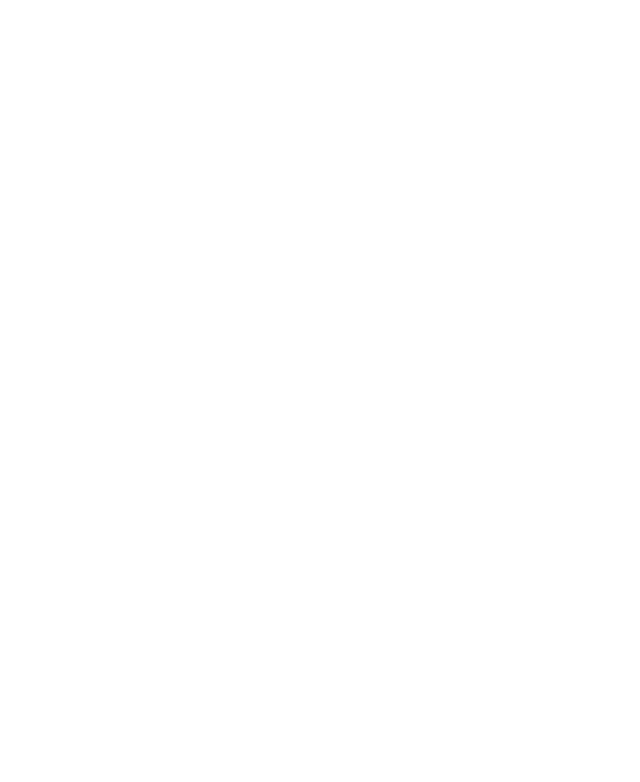
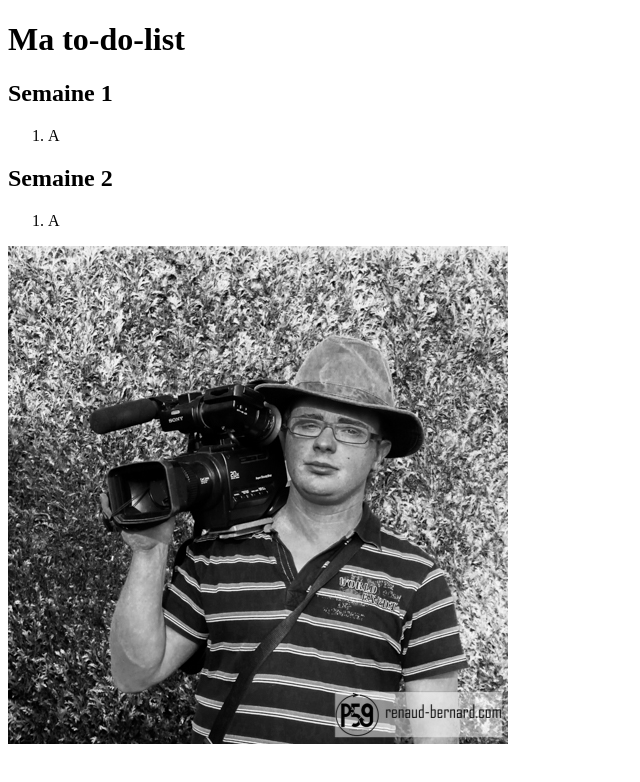
Before and after one commit to RenaudBernard59/S02-Final-Project-1-To-do-list, a plain HTML site: page to-do-list.html in a window 1280 px wide. Shown: the whole page, without its empty margins (0-640 px from the left). Drawn offline with Linux system fonts and the light colour scheme.

Commit message:
Initialisation project : adding section balisis in html document and photography in directory

```diff
--- a/to-do-list.html
+++ b/to-do-list.html
@@ -9,20 +9,34 @@
   </head>
 
   <body>
+<header><h1>Ma to-do-list</h1></header>
+
+<section>
+    <article>
+        <h2>Semaine 1</h2>
+            <ol>
+                <li>A</li>
+            </ol>
+    </article>
+
+
+    <article>
+        <h2>Semaine 2</h2>
+            <ol>
+                <li>A</li>
+            </ol>
+    </article>
 
 
 
 
+</section>
+
+<footer>
+    <img src="renaud-bernard0001.jpg" alt="Ma photo" />
 
 
-
-
-
-
-
-
-
-
+</footer>
 
   </body>
 </html>
```
Also changed, not shown: renaud-bernard0001.jpg (added).
